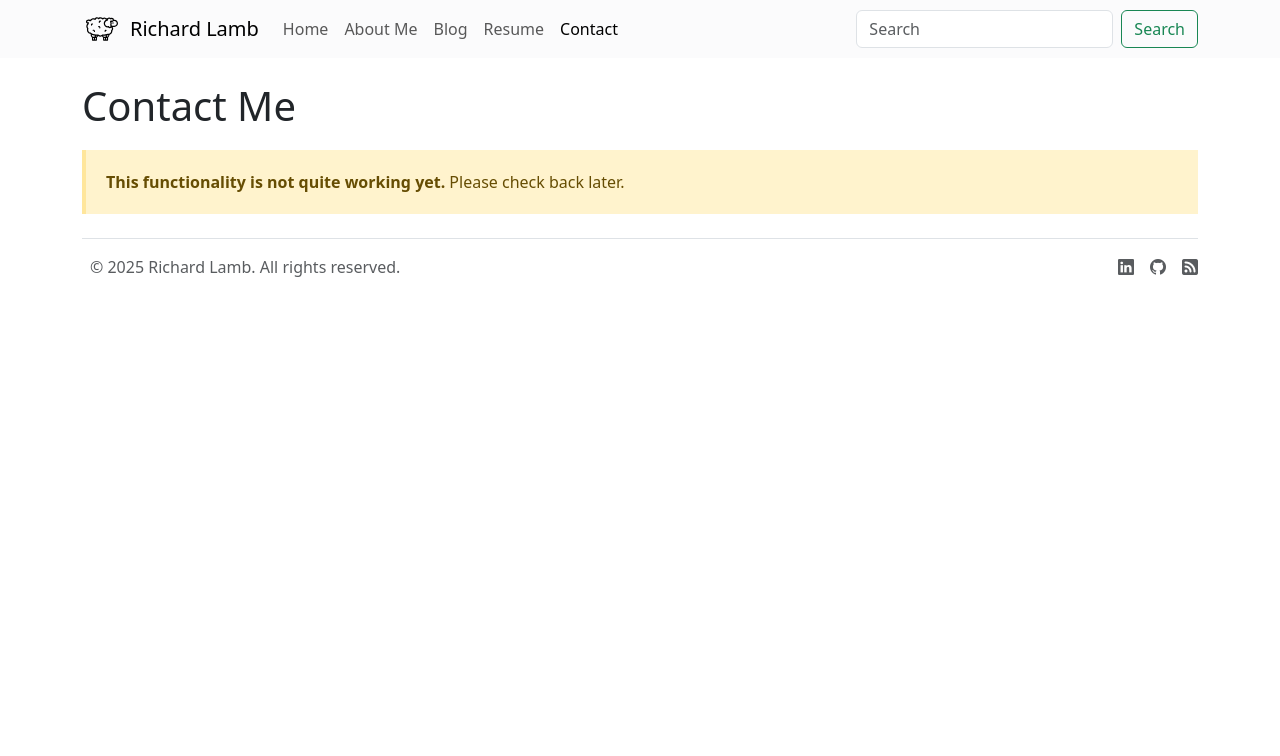
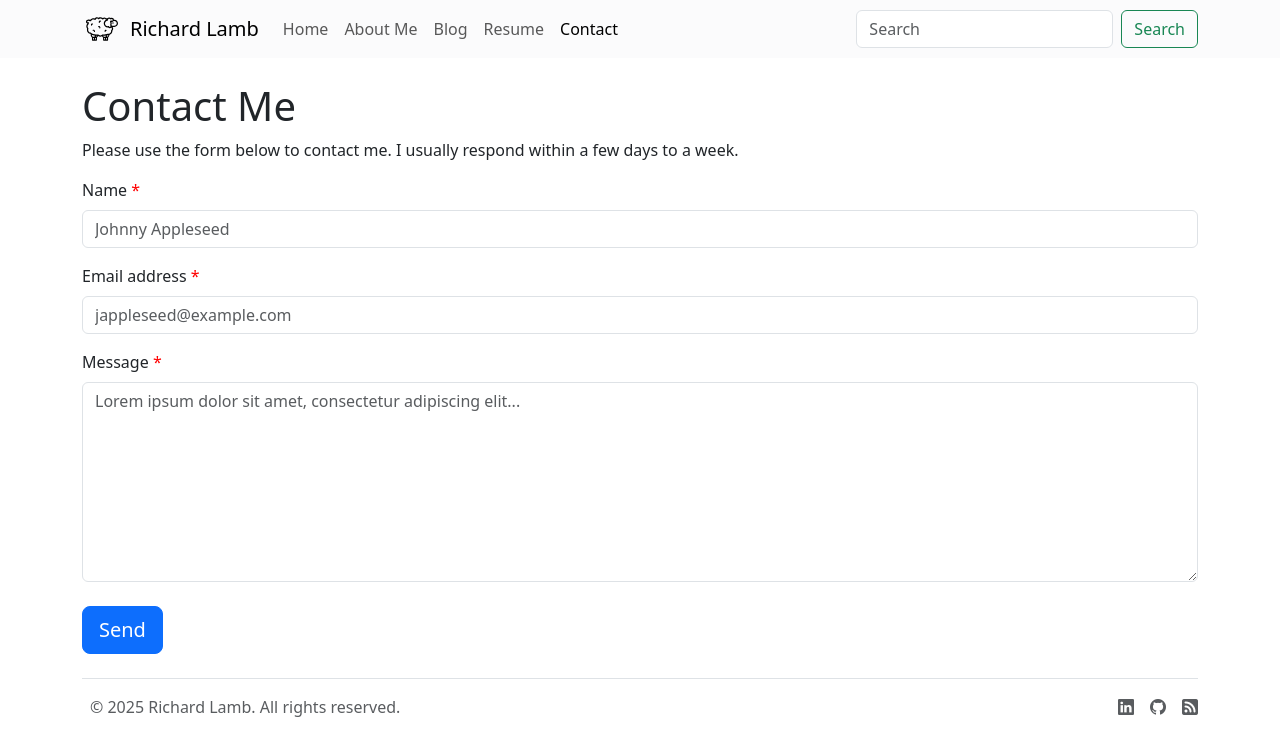
Before and after one commit to RichardLamb1/RichardLamb.dev, a Jekyll site: the page built from contact.html, in a window 1280 px wide. Shown: the top 756 px of the page. Built offline with Jekyll 4.4.1, drawn with Linux system fonts in a browser that asks for light colours.

Commit message:
Fix contact functionality

```diff
--- a/contact.html
+++ b/contact.html
@@ -1,11 +1,94 @@
 ---
 title: Contact
-description: Contact Richard Lamb, Computer Engineering and Computer Science student at UW-Madison.
 layout: page
 permalink: /contact
 ---
 
 <h1>Contact Me</h1>
-<blockquote class="warning">
-    <b>This functionality is not quite working yet.</b> Please check back later.
-</blockquote>
+<p>
+    Please use the form below to contact me. I usually respond within a few days to a week.
+</p>
+<noscript>
+    <blockquote class="danger">
+        <h4>JavaScript Required</h4>
+        <p>JavaScript is required to use this functionality. Please enable JavaScript in your browser. <a
+                href="https://kb.wisc.edu/2503" target="_blank">Instructions</a></p>
+    </blockquote>
+</noscript>
+
+<form id="contactForm" action="https://api.web3forms.com/submit" method="POST">
+    <!-- Access Key -->
+    <input type="hidden" name="access_key" value="1fc2f247-5ef5-40d3-8e1b-92918c7b6800">
+    <!-- Name -->
+    <div class="mb-3">
+        <label for="userName" class="form-label">Name <span style="color: red;">*</span></label>
+        <input type="text" name="name" class="form-control" id="userName" placeholder="Johnny Appleseed" required />
+    </div>
+    <!-- Email -->
+    <div class="mb-3">
+        <label for="userEmail" class="form-label">Email address <span style="color: red;">*</span></label>
+        <input type="email" name="email" class="form-control" id="userEmail" placeholder="jappleseed@example.com" required />
+    </div>
+    <!-- Message Body -->
+    <div class="mb-3">
+        <label for="userMessage" class="form-label">Message <span style="color: red;">*</span></label>
+        <textarea name="message" class="form-control" placeholder="Lorem ipsum dolor sit amet, consectetur adipiscing elit..."
+            id="userMessage" style="height: 200px" required></textarea>
+    </div>
+    <!-- Attachment Support (comment out if unsupported by backend) -->
+    <!--
+    <div>
+        <label for="userAttachments" class="form-label">Attachments</label>
+        <div class="mb-3" id="userAttachments">
+            <div class="row mb-3 g-2">
+                <div class="col">
+                    <input type="file" class="form-control" />
+                </div>
+                <div class="col-auto">
+                    <button class="btn btn-outline-danger"><i class="bi bi-dash"></i> Remove this file</button>
+                </div>
+            </div>
+            <div class="row mb-3 g-2">
+                <div class="col">
+                    <input type="file" class="form-control" />
+                </div>
+                <div class="col-auto">
+                    <button class="btn btn-outline-danger"><i class="bi bi-dash"></i> Remove this file</button>
+                </div>
+            </div>
+            <button class="btn btn-outline-secondary"><i class="bi bi-plus-lg"></i> Add additional file</button>
+        </div>
+    </div>
+    -->
+    <!-- End Attachment Support -->
+    <!-- To Prevent Spam -->
+    <input type="checkbox" name="botcheck" id="" style="display: none;">
+    <!-- Redirect -->
+    <input type="hidden" name="redirect" value="https://richardlamb.dev/contact/thanks">
+    <!-- Captcha -->
+    <div class="h-captcha" data-captcha="true"></div>
+    <!-- Submit -->
+    <div id="noCaptcha"></div>
+    <div class="mt-4 mb-3">
+        <input type="submit" class="btn btn-primary btn-lg" value="Send" />
+    </div>
+</form>
+<!-- Captcha -->
+<script src="https://web3forms.com/client/script.js" async defer></script>
+<script>
+const form = document.getElementById('contactForm');
+
+form.addEventListener('submit', function(e) {
+
+    const hCaptcha = form.querySelector('textarea[name=h-captcha-response]').value;
+
+    if (!hCaptcha) {
+        e.preventDefault();
+        let bq = document.createElement('blockquote');
+        bq.className = 'danger';
+        bq.innerHTML = 'Please fill out the captcha to submit';
+        document.getElementById('noCaptcha').append(bq);
+        return;
+    }
+});
+</script>
```
Also changed, not shown: thanks.html (added, +11 -0 lines), 1 other file.
